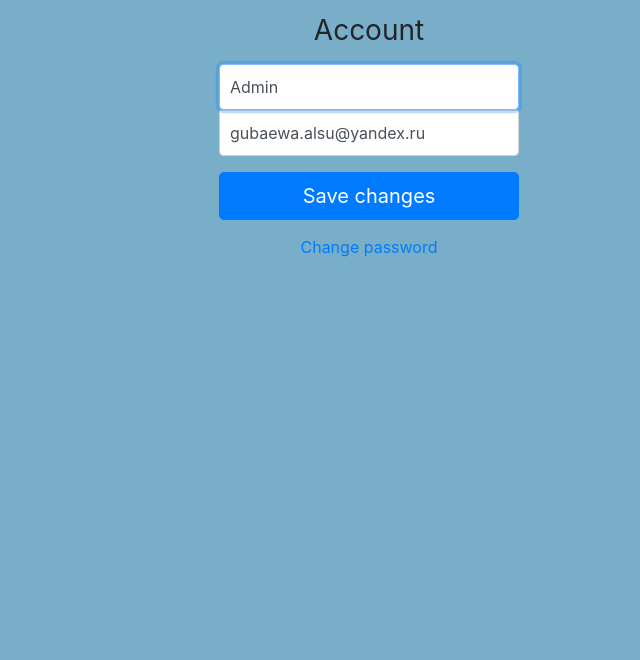
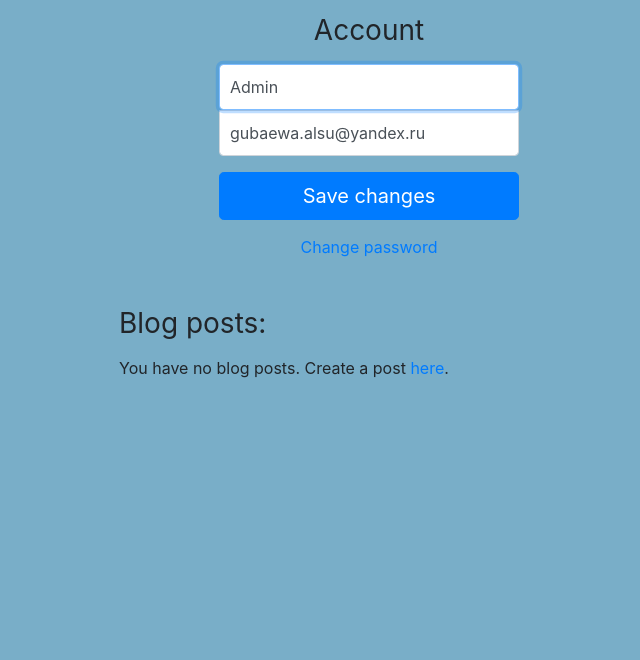
Before and after one commit to AlIld/trainings, a Django app: page /account/ in a window 1280 px wide. Shown: the part 90-750 px from the top of the page, without its empty margins (271-911 px from the left). Run offline with Django 3.2, Linux system fonts and the light colour scheme; a user stored in the database is signed in; data comes from the database, SQL or seed files in the repository; both versions use the stored data as it was after the commit; some libraries are stand-ins or nearby versions.

Commit message:
Create blog details

```diff
--- a/blog/urls.py
+++ b/blog/urls.py
@@ -1,10 +1,12 @@
 from django.urls import path
 from blog.views import(
     create_blog_view,
+    detail_blog_view,
 )
 
 app_name = 'blog'
 
 urlpatterns = [
-    path('create', create_blog_view, name="create"),
+    path('create/', create_blog_view, name="create"),
+    path('<slug>/', detail_blog_view, name="detail"),
 ]
--- a/templates/user_page/user.html
+++ b/templates/user_page/user.html
@@ -27,8 +27,13 @@
       border-top-left-radius: 0;
       border-top-right-radius: 0;
     }
-    .h3{
+    .h3 {
         text-align: center;
+    }
+    .blog-posts{
+        max-width: 500px;
+        width: 100%;
+        margin: auto;
     }
 </style>
 
@@ -60,4 +65,23 @@
     <a class="m-auto" href="{% url 'password_change' %}">Change password</a>
 </div>
 
+<div class="container mt-4 p-4">
+    <div class="row">
+        <div class="blog-posts">
+            <h3 class="mb-3 font-weight-normal">Blog posts:</h3>
+            {% if blog_posts %}
+            <ul>
+                {% for post in blog_posts %}
+                    <a href="{% url 'blog:detail' post.slug %}" style="text-decoration: none;">
+                      <li class="list-group-item">{{ post }}</li>
+                     </a>
+                {% endfor %}
+            </ul>
+            {% else %}
+                <p>You have no blog posts. Create a post <a href="{% url 'blog:create' %}">here</a>.</p>
+            {% endif %}
+        </div>
+    </div>
+</div>
+
 {% endblock all_posts %}
--- a/user/views.py
+++ b/user/views.py
@@ -1,5 +1,7 @@
 from django.shortcuts import render, redirect
 from django.contrib.auth import login, authenticate, logout
+
+from blog.models import BlogPost
 from user.models import New_user
 from user.forms import RegistrationForm, AccountAuthenticationForm, AccountUpdateForm
 
@@ -80,6 +82,10 @@ def account_view(request):
                 }
             )
     context['account_form'] = form
+
+    blog_posts = BlogPost.objects.filter(author=request.user)
+    context['blog_posts'] = blog_posts
+
     return render(request, 'user_page/user.html', context)
 
 def must_authenticate_view(request):
```
Also changed, not shown: blog/views.py (+10 -1 lines), templates/blog/detail_blog.html (added, +30 -0 lines), db.sqlite3.
